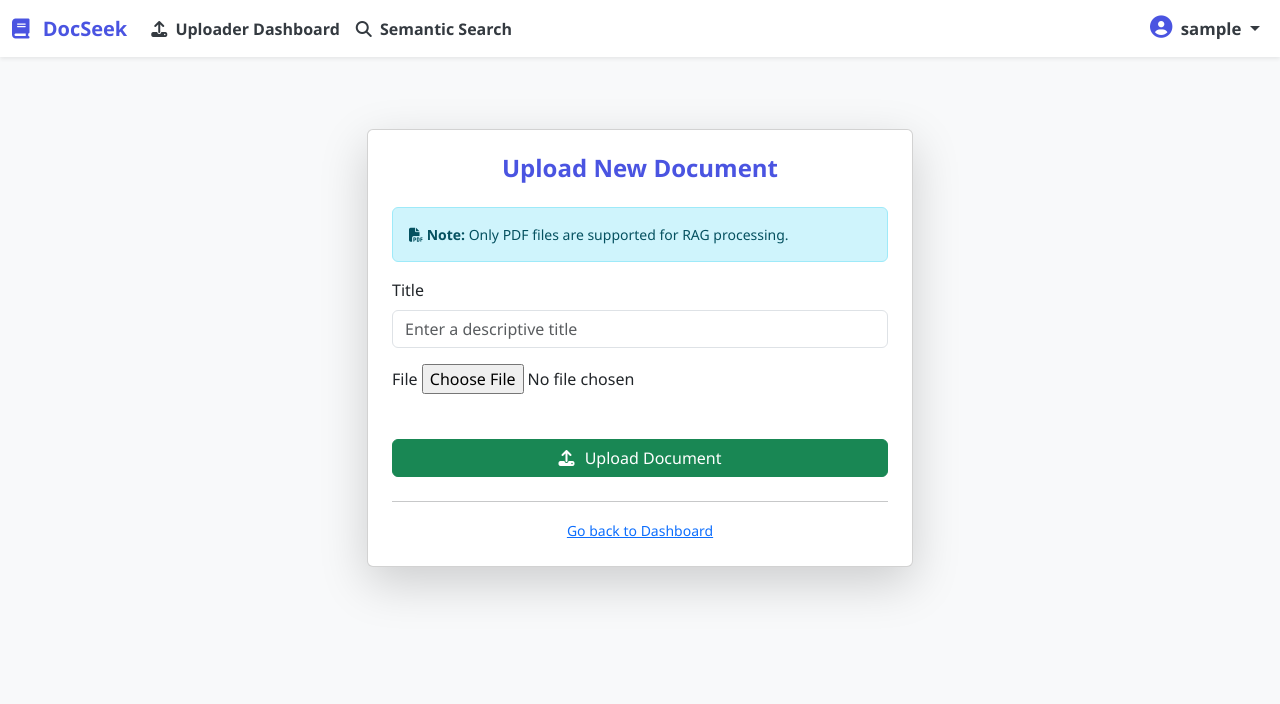
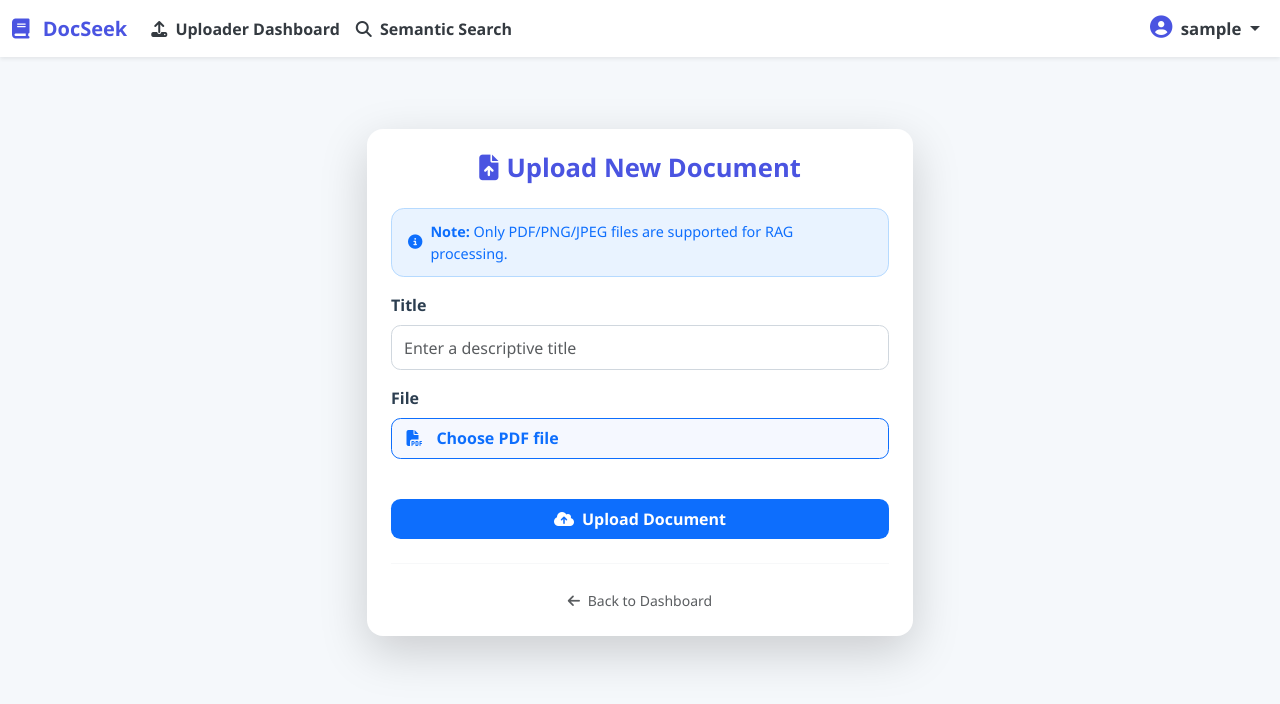
Before and after one commit to albanz27/DocSeek, a Django app: page /documents/upload/ in a window 1280 px wide. Shown: the top 704 px of the page. Run offline with Django 5.2, Linux system fonts and the light colour scheme; a user stored in the database is signed in; tables that the repository leaves empty hold one stand-in row (values such as "Sample post"); parts of the project's set-up code (start-up, migrations or seed data) failed here and were passed over.

Commit message:
Refactor document_form.html and document_form.css for improved layout, styling, and user experience; add document_form.js for enhanced file input handling; update base.html to include extra JavaScript block.

```diff
--- a/doc_manager/templates/doc_manager/document_form.html
+++ b/doc_manager/templates/doc_manager/document_form.html
@@ -6,45 +6,77 @@
 {% endblock %}
 
 {% block content %}
-
 <div class="row justify-content-center">
   <div class="col-md-8 col-lg-6">
-        <div class="card shadow-lg p-4 mt-5">
-            <h2 class="card-title text-center mb-4 text-primary">Upload New Document</h2>
+    <div class="card shadow-lg border-0 p-4 mt-5 rounded-4">
 
-            <form method="POST" enctype="multipart/form-data">
+      <!-- Title -->
+      <h2 class="card-title text-center mb-4 fw-semibold text-primary">
+        <i class="fas fa-file-upload me-2"></i>Upload New Document
+      </h2>
+
+      <!-- Info Alert -->
+      <div class="alert alert-info small d-flex align-items-center" role="alert">
+        <i class="fas fa-info-circle me-2"></i>
+        <span><strong>Note:</strong> Only PDF/PNG/JPEG files are supported for RAG processing.</span>
+      </div>
+
+      <!-- Form -->
+      <form method="POST" enctype="multipart/form-data" novalidate>
         {% csrf_token %}
-
-                <div class="alert alert-info small" role="alert">
-                    <i class="fas fa-file-pdf"></i> <strong>Note:</strong> Only PDF files are supported for RAG processing.
-                </div>
 
         {% for field in form %}
           <div class="mb-3">
-                        <label for="{{ field.id_for_label }}" class="form-label">{{ field.label }}</label>
+            <label for="{{ field.id_for_label }}" class="form-label fw-semibold">
+              {{ field.label }}
+            </label>
 
             {% if field.label == 'Title' %}
-                            <input type="text" name="{{ field.name }}" id="{{ field.id_for_label }}" class="form-control" placeholder="Enter a descriptive title">
+              <input type="text"
+                     name="{{ field.name }}"
+                     id="{{ field.id_for_label }}"
+                     class="form-control"
+                     placeholder="Enter a descriptive title"
+                     value="{{ field.value|default_if_none:'' }}">
+            {% elif field.field.widget.input_type == 'file' %}
+
+              <div class="file-input-wrapper">
+                <label class="file-label btn btn-outline-primary w-100" id="file-label">
+                  <i class="fas fa-file-pdf me-2"></i>
+                  <span id="file-label-text">Choose PDF file</span>
+                  {{ field }}
+                </label>
+              </div>
+
             {% else %}
               {{ field }}
             {% endif %}
 
             {% for error in field.errors %}
-                            <div class="invalid-feedback d-block">{{ error }}</div>
+              <div class="invalid-feedback d-block mt-1">{{ error }}</div>
             {% endfor %}
           </div>
         {% endfor %}
 
-                <button type="submit" class="btn btn-success w-100 mt-4">
-                    <i class="fas fa-upload"></i> Upload Document
+        <!-- Submit -->
+        <button type="submit" class="btn btn-primary w-100 mt-4 py-2 fw-semibold">
+          <i class="fas fa-cloud-upload-alt me-2"></i>Upload Document
         </button>
       </form>
 
-            <hr class="mt-4 mb-3">
+      <hr class="my-4">
+
       <div class="text-center">
-                <a href="{% url 'uploader_dashboard' %}" class="small">Go back to Dashboard</a>
+        <a href="{% url 'uploader_dashboard' %}" class="text-decoration-none small text-muted">
+          <i class="fas fa-arrow-left me-1"></i> Back to Dashboard
+        </a>
       </div>
     </div>
   </div>
 </div>
+
+{% block extra_js %}
+<script src="{% static 'js/doc_manager/document_form.js' %}"></script>
+{% endblock %}
+
 {% endblock content %}
--- a/static/css/doc_manager/document_form.css
+++ b/static/css/doc_manager/document_form.css
@@ -1,24 +1,152 @@
-.form-control[type="file"] {
-    border: 1px dashed #ccc;
-    padding: 10px;
-    background-color: #f7f7f7;
+body {
+  background-color: #f5f8fb;
+}
+
+.card {
+  border-radius: 1.2rem;
+  background-color: #fff;
+  border: none;
+  transition: transform 0.2s ease, box-shadow 0.2s ease;
+}
+
+.card:hover {
+  transform: translateY(-3px);
+  box-shadow: 0 6px 20px rgba(0, 0, 0, 0.1);
 }
 
 .card-title {
-    font-weight: 600;
+  font-size: 1.6rem;
+  color: #0d6efd;
 }
 
-#id_processing_output {
-    height: 150px;
-    width: 100%;
-    padding: 10px;
-    border: 1px solid #ced4da;
-    border-radius: 0.25rem;
+.form-label {
+  color: #2c3e50;
+  font-weight: 600;
 }
 
-h2 {
-    font-size: 1.5rem;
-    font-weight: 600;
-    margin-bottom: 20px;
-    color: brown;
+.form-control,
+select,
+textarea {
+  border-radius: 0.6rem;
+  border: 1.5px solid #d0d7de;
+  transition: all 0.2s ease-in-out;
+  padding: 0.6rem 0.75rem;
 }
+
+.form-control:focus,
+select:focus,
+textarea:focus {
+  border-color: #0d6efd;
+  box-shadow: 0 0 0 0.25rem rgba(13, 110, 253, 0.25);
+}
+
+.file-input-wrapper {
+  position: relative;
+}
+
+.file-input-wrapper input[type="file"] {
+  position: absolute;
+  top: 0;
+  left: 0;
+  opacity: 0;
+  cursor: pointer;
+  height: 100%;
+  width: 100%;
+}
+
+.file-label {
+  background-color: #f5f8ff;
+  color: #0d6efd;
+  border: 1px solid #0d6efd;
+  padding: 0.45rem 0.9rem;
+  border-radius: 0.5rem;
+  cursor: pointer;
+  font-weight: 500;
+  display: flex;
+  align-items: center;
+  gap: 6px;
+  transition: all 0.2s ease;
+}
+
+.file-label:hover {
+  background-color: #0d6efd;
+  color: #fff;
+}
+
+#file-label-text {
+  overflow: hidden;
+  text-overflow: ellipsis;
+  white-space: nowrap;
+  display: inline-block;
+  max-width: 80%;
+  vertical-align: middle;
+}
+
+.file-selected {
+  background-color: #4cb8ff;
+  color: #fff;
+  border-color: #4cb8ff;
+  transition: all 0.2s ease;
+}
+
+.file-selected:hover {
+  background-color: #3aa8ef;
+  border-color: #3aa8ef;
+  transform: scale(1.02);
+}
+
+.btn {
+  border-radius: 0.6rem;
+  font-weight: 600;
+  transition: all 0.2s ease;
+}
+
+.btn-primary {
+  background-color: #0d6efd;
+  border: none;
+}
+
+.btn-primary:hover {
+  background-color: #0b5ed7;
+  transform: scale(1.02);
+}
+
+.btn-outline-primary {
+  border-color: #0d6efd;
+  color: #0d6efd;
+}
+
+.btn-outline-primary:hover {
+  background-color: #0d6efd;
+  color: #fff;
+}
+
+.alert {
+  border-radius: 0.8rem;
+  font-size: 0.9rem;
+  padding: 0.75rem 1rem;
+}
+
+.alert-info {
+  background-color: #e9f3ff;
+  border: 1px solid #b6daff;
+  color: #0d6efd;
+}
+
+.invalid-feedback {
+  font-size: 0.85rem;
+  color: #dc3545;
+}
+
+hr {
+  border-top: 1px solid #dee2e6;
+}
+
+.text-center a {
+  color: #0d6efd;
+  font-weight: 500;
+}
+
+.text-center a:hover {
+  text-decoration: underline;
+}
--- /dev/null
+++ b/static/js/base.js
@@ -0,0 +1,4 @@
+document.addEventListener('DOMContentLoaded', function() {
+    console.log('DocSeek frontend scripts loaded successfully.');
+
+});
--- /dev/null
+++ b/static/js/doc_manager/document_form.js
@@ -0,0 +1,21 @@
+document.addEventListener('DOMContentLoaded', function () {
+  const fileInput = document.querySelector('input[type="file"]');
+  const fileLabelText = document.getElementById('file-label-text');
+  const fileLabel = document.getElementById('file-label');
+
+  if (fileInput && fileLabelText && fileLabel) {
+    fileInput.addEventListener('change', function (e) {
+      const hasFile = e.target.files.length > 0;
+      const fileName = hasFile ? e.target.files[0].name : 'Choose PDF file';
+      fileLabelText.textContent = fileName;
+
+      fileLabel.classList.remove('btn-outline-primary', 'file-selected');
+
+      if (hasFile) {
+        fileLabel.classList.add('file-selected');
+      } else {
+        fileLabel.classList.add('btn-outline-primary');
+      }
+    });
+  }
+});
--- a/templates/base.html
+++ b/templates/base.html
@@ -110,5 +110,7 @@
     </main>
 
     <script src="https://cdn.jsdelivr.net/npm/bootstrap@5.3.3/dist/js/bootstrap.bundle.min.js"></script>
+    {% block extra_js %}
+    {% endblock %}
 </body>
 </html>
```
Lines whose indentation alone changed are shown as unchanged.
